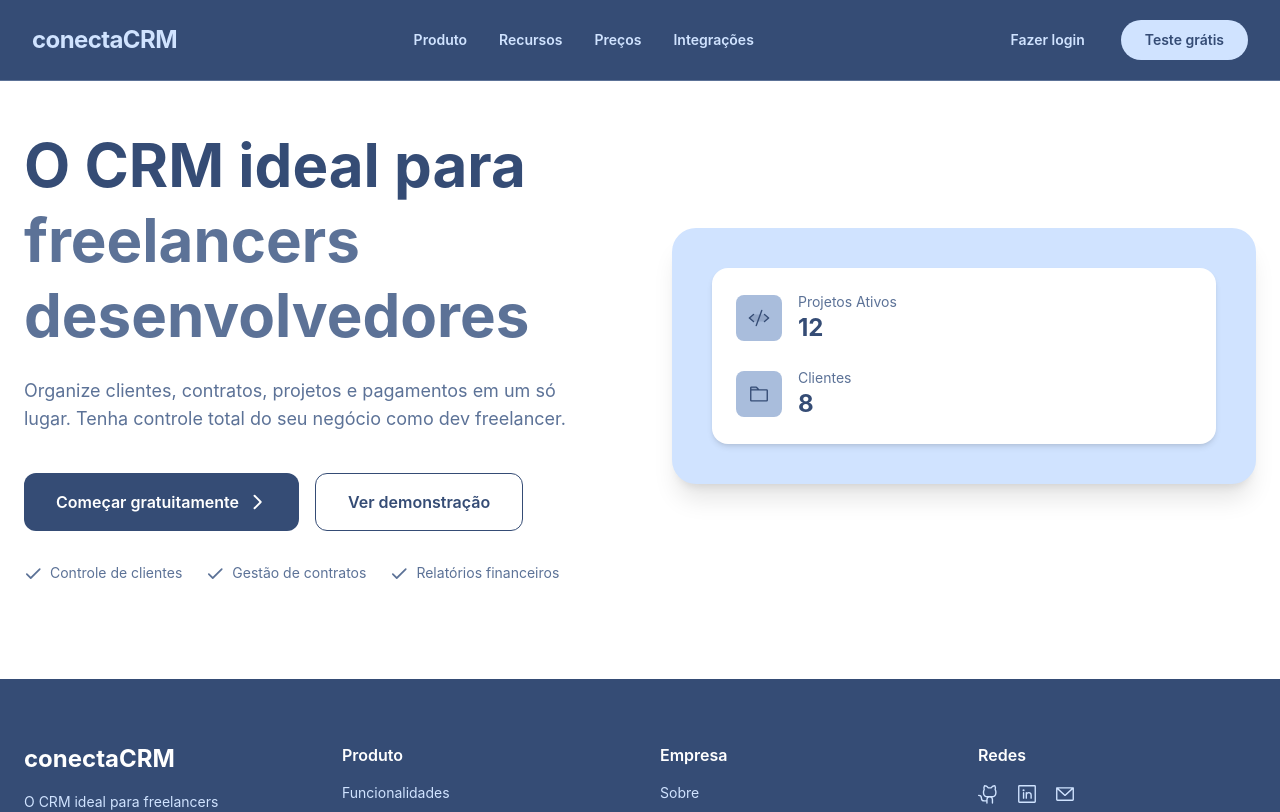
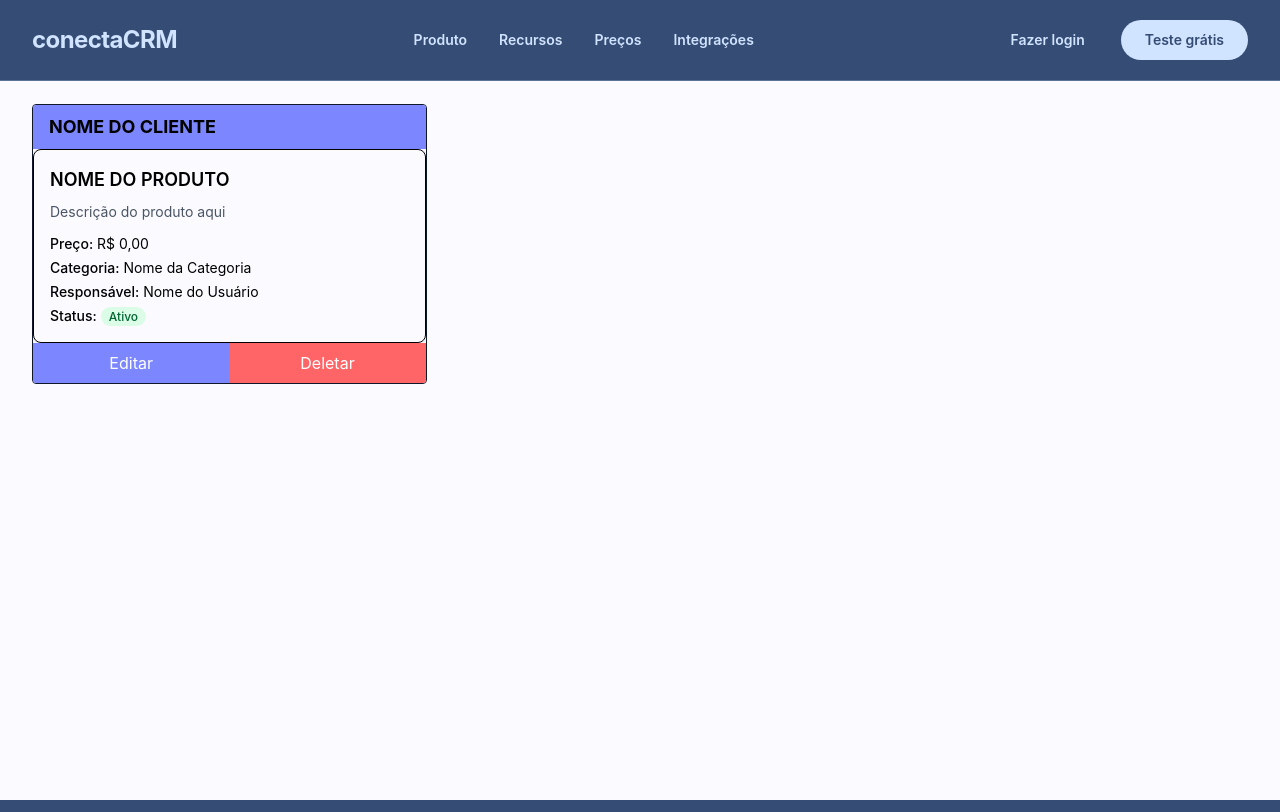
Before and after one commit to grupo-1234/front-CRM, a React (Vite) app: page /produtos in a window 1280 px wide. Shown: the top 812 px of the page. Built offline with nearby package versions, Linux system fonts and the light colour scheme.

Commit message:
commit de alesson

```diff
--- a/package.json
+++ b/package.json
@@ -13,6 +13,7 @@
     "@phosphor-icons/react": "^2.1.10",
     "@tailwindcss/vite": "^4.2.1",
     "axios": "^1.13.6",
+    "phosphor-react": "^1.4.1",
     "react": "^19.2.0",
     "react-dom": "^19.2.0",
     "react-router-dom": "^7.13.1",
--- a/src/App.tsx
+++ b/src/App.tsx
@@ -1,15 +1,21 @@
-import { BrowserRouter } from "react-router-dom";
+import { BrowserRouter, Route, Routes } from "react-router-dom";
 import Navbar from "./components/navbar/Navbar";
 import Home from "./pages/home/Home";
 import Footer from "./components/footer/Footer";
+import Produto from "./pages/produto/Produto";
+
 
 function App() {
  return (
  <>
   <BrowserRouter>
      <Navbar />
-     <Home />
+     <Routes>
+        <Route path="/" element={<Home />} />
+        <Route path="/produtos" element={<Produto />} />
+      </Routes>
      <Footer />
+
   </BrowserRouter>
 
 </>
--- /dev/null
+++ b/src/components/cards/ProdutoCard.tsx
@@ -0,0 +1,47 @@
+import { Link } from "react-router-dom";
+
+
+function CardProduto() {
+
+  return (
+    <div className="border-slate-900 border flex flex-col rounded overflow-hidden justify-between">
+
+      <div>
+        <div className="flex w-full bg-indigo-400 py-2 px-4 items-center gap-4">
+          <h3 className="text-lg font-bold text-center uppercase">Nome do Cliente</h3>
+        </div>
+        <div className='p-4 border rounded-lg shadow-sm hover:shadow-md transition-shadow'>
+          <h4 className='text-lg font-semibold uppercase mb-2'>Nome do Produto</h4>
+
+          <p className='text-gray-600 text-sm mb-3 line-clamp-2'>Descrição do produto aqui</p>
+
+          <div className='space-y-1 text-sm'>
+            <p><span className='font-medium'>Preço:</span> R$ 0,00</p>
+            <p><span className='font-medium'>Categoria:</span> Nome da Categoria</p>
+            <p><span className='font-medium'>Responsável:</span> Nome do Usuário</p>
+            <p>
+              <span className='font-medium'>Status:</span>
+              <span className='ml-1 px-2 py-0.5 rounded-full text-xs font-medium bg-green-100 text-green-800'>
+                Ativo
+              </span>
+            </p>
+          </div>
+        </div>
+      </div>
+      <div className="flex">
+        <Link to='' className='w-full text-white bg-indigo-400
+                    hover:bg-indigo-800 flex items-center justify-center py-2'>
+          <button>Editar</button>
+        </Link>
+        <Link to='' className='text-white bg-red-400
+                    hover:bg-red-700 w-full flex items-center justify-center'>
+          <button>Deletar</button>
+        </Link>
+      </div>
+
+    </div>
+  )
+
+}
+
+export default CardProduto;
--- a/src/pages/produto/Produto.tsx
+++ b/src/pages/produto/Produto.tsx
@@ -1 +1,23 @@
-;
+import ListaProduto from "./listaproduto/ListaProduto";
+
+function Produto() {
+  return (
+    <div className="min-h-screen bg-[var(--color-crm-branco)] p-6">
+
+      <div className="flex justify-between items-center mb-6">
+        <h1 className="text-2xl font-bold text-[var(--color-crm-preto)]">
+          Produtos
+        </h1>
+
+        <button className="bg-[var(--color-crm-roxo)] text-white px-4 py-2 rounded-lg hover:opacity-90 transition">
+          Novo Produto
+        </button>
+      </div>
+
+      <ListaProduto />
+
+    </div>
+  );
+}
+
+export default Produto;
--- /dev/null
+++ b/src/pages/produto/listaproduto/ListaProduto.tsx
@@ -0,0 +1,19 @@
+import CardProduto from "../../../components/cards/ProdutoCard";
+
+function ListaProduto() {
+    return (
+        <>
+            <div className="flex justify-center w-full my-4">
+                <div className="container flex flex-col mx-2">
+                    <div className='container mx-auto my-4
+                        grid grid-cols-1 md:grid-cols-2
+                        lg:grid-cols-3 gap-4'>
+                        <CardProduto/>
+                    </div>
+                </div>
+            </div>
+        </>
+    );
+}
+
+export default ListaProduto;
```
Also changed, not shown: 1 other file (tests, documents, lock files or other folders).
